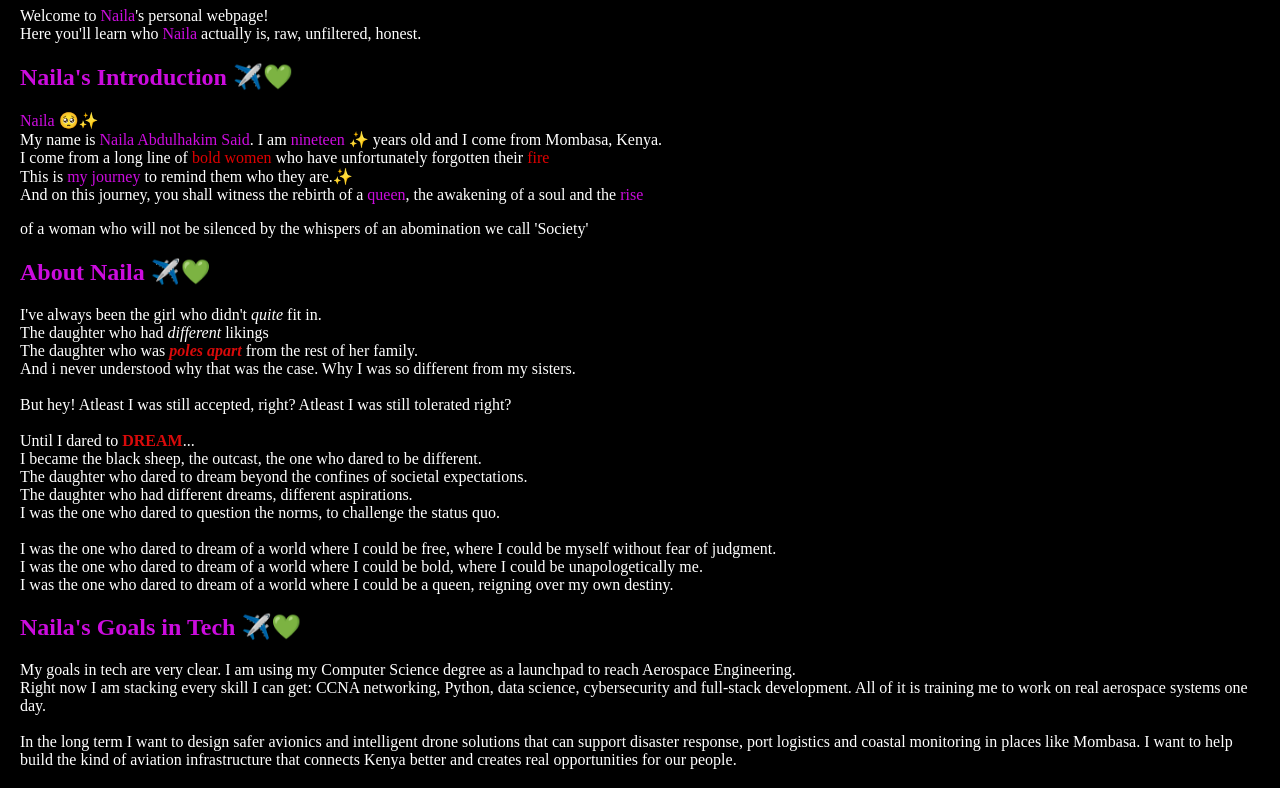
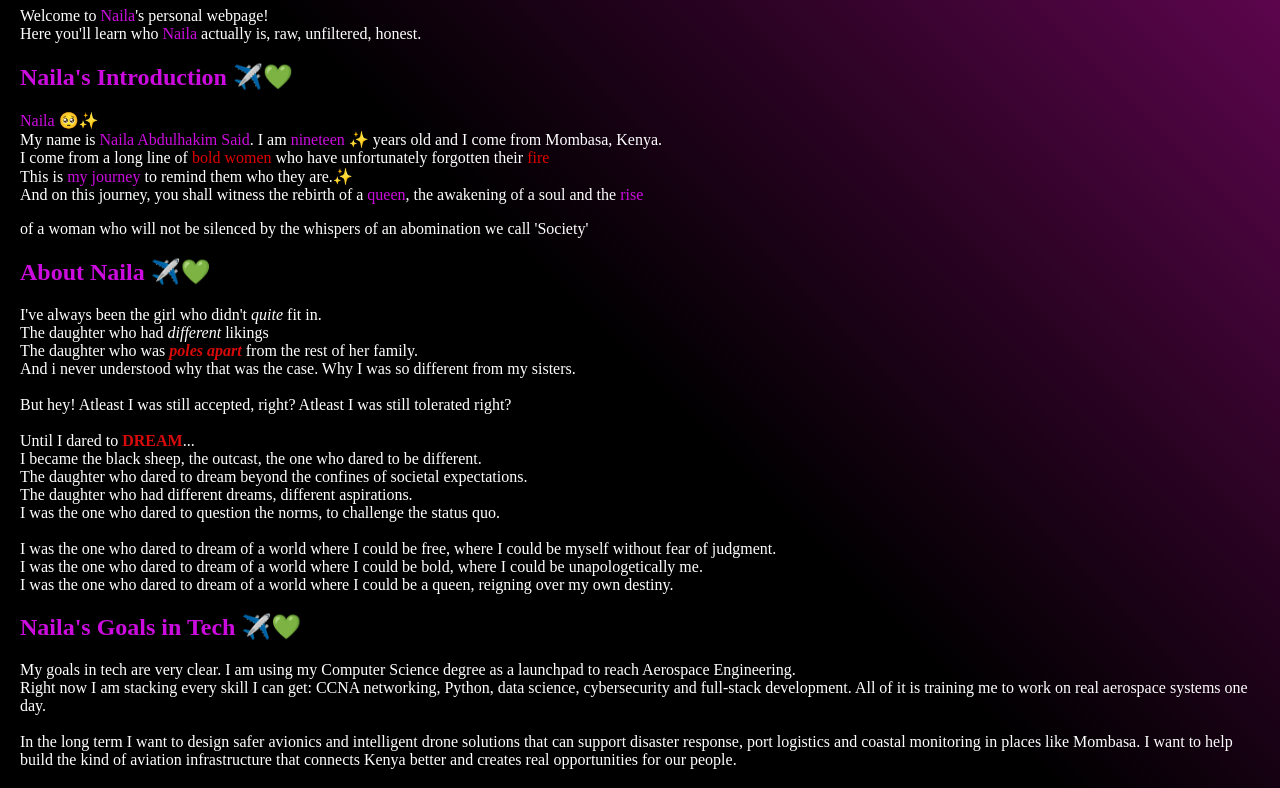
Before and after one commit to NailaGr223/my-story-website, a plain HTML site: page index.html in a window 1280 px wide. Shown: the part 94-882 px from the top of the page. Drawn offline with Linux system fonts and the light colour scheme.

Commit message:
colorrssss

```diff
--- a/index.html
+++ b/index.html
@@ -5,7 +5,7 @@
     <meta name="viewport" content="width=device-width, initial-scale=1.0">
     <title>Naila ✈️💚</title>
 </head>
-<body style="background-color: #000000; color: #ffffff; margin: 0; padding: 20px; font-family: 'Times New Roman', Times, serif;">
+<body style="background:linear-gradient(45deg, black 65%, rgb(101, 6, 84));  color: #ffffff; margin: 0; padding: 20px; font-family: 'Times New Roman', Times, serif;">
     <h1><span style="color: #cc0cde;" font-weight="bold">Naila</span> ✈️💚</h1>
     <p>Welcome to <span style="color: #cc0cde;" font-weight="bold">Naila</span>'s personal webpage! <br> Here you'll learn who <span style="color: #cc0cde;" font-weight="bold">Naila</span> actually is, raw, unfiltered, honest. </p>
 
```
